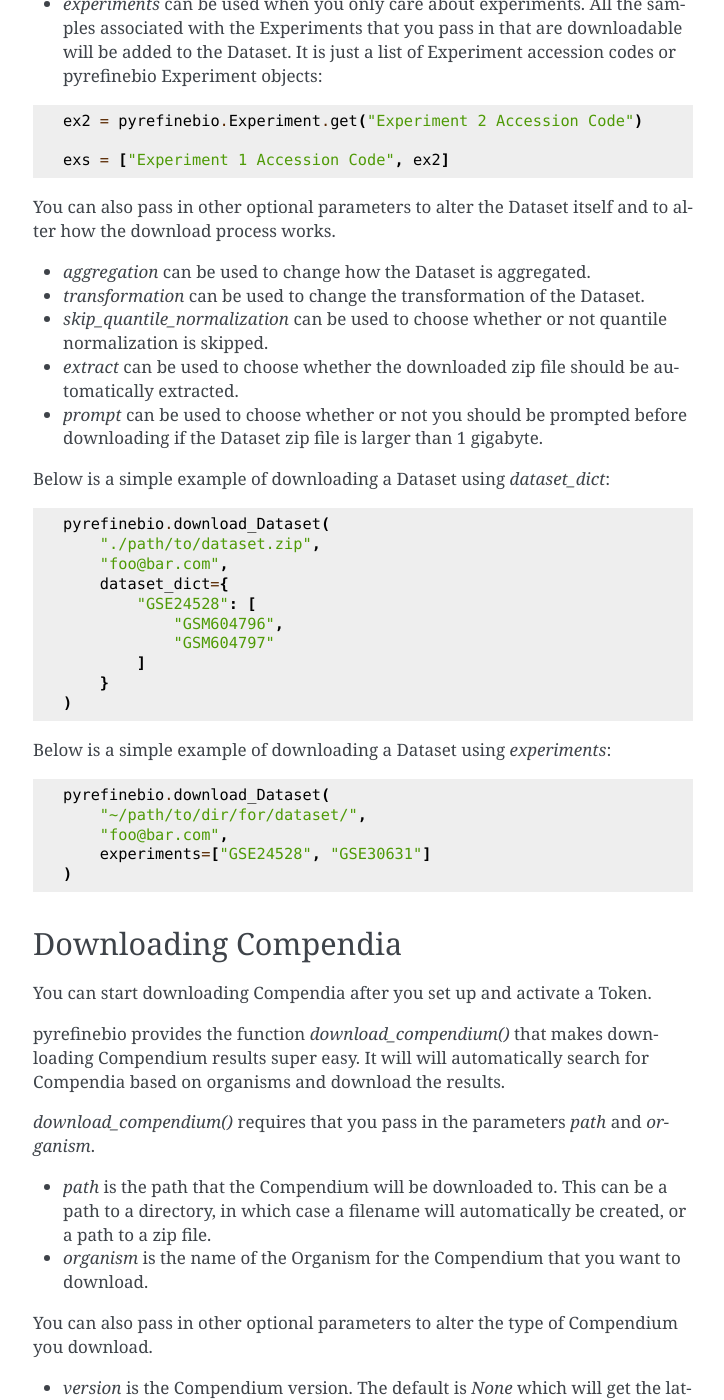
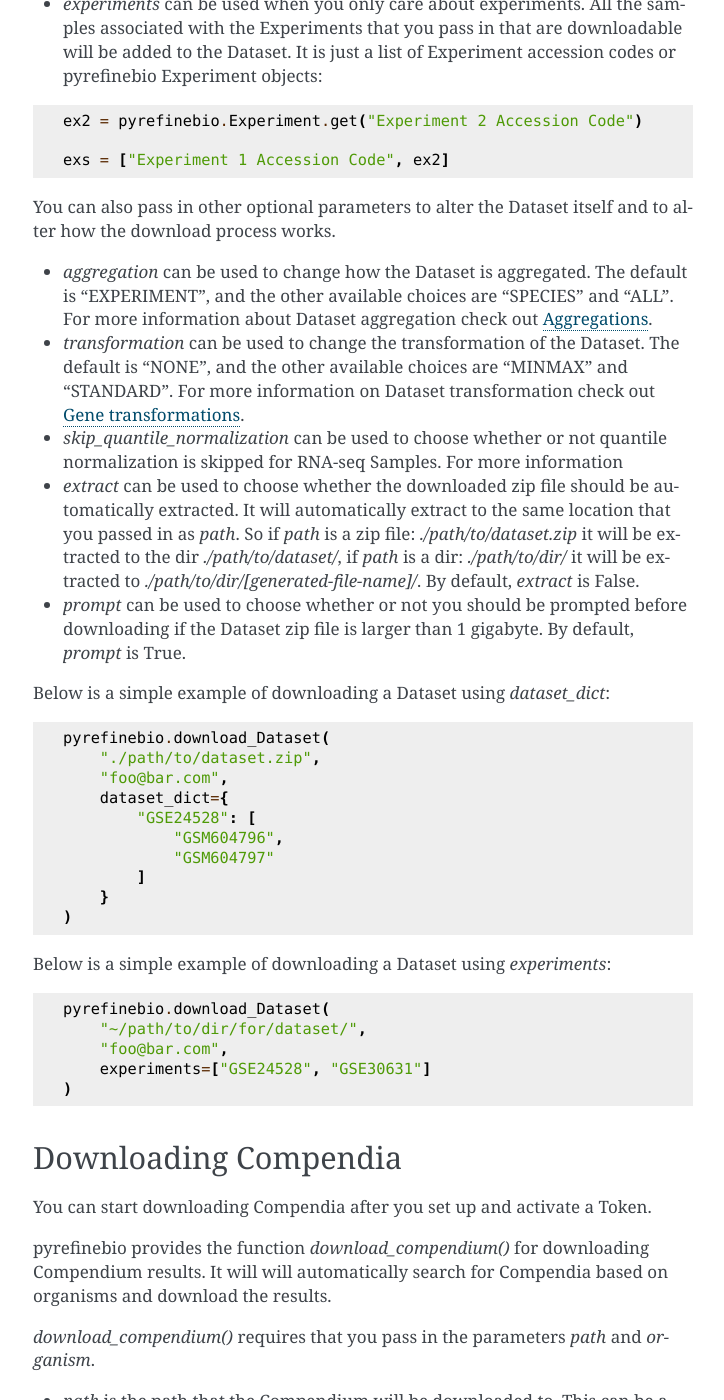
Before and after one commit to AlexsLemonade/refinebio-py, a Sphinx documentation site: the page built from docs/quickstart.rst, in a window 1280 px wide and 1400 px high, scrolled down 1908 px. Shown: the whole window, without its empty margins (387-1111 px from the left). Built offline with Sphinx 7.4.7, drawn with Linux system fonts in a browser that asks for light colours; some of the changed text lies outside the part shown.

Commit message:
add more info about default parameters; remove 'easy' phrasing

```diff
--- a/docs/quickstart.rst
+++ b/docs/quickstart.rst
@@ -61,7 +61,7 @@ Downloading Datasets
 
 After you set up and activate a Token you can start creating and downloading Datasets.
 
-pyrefinebio provides the function `download_dataset()` that makes creating and downloading Datasets super easy.
+pyrefinebio provides the function `download_dataset()` for creating and downloading Datasets.
 It will will automatically handle every part of the creation and download process for you.
 
 `download_dataset()` requires that you pass in the parameters `path`, `email_address`, and either `dataset_dict` or `experiments`.
@@ -97,15 +97,19 @@ The parameters `dataset_dict` and `experiments` both control the Experiments and
 
 You can also pass in other optional parameters to alter the Dataset itself and to alter how the download process works.
 
-* `aggregation` can be used to change how the Dataset is aggregated.
+* `aggregation` can be used to change how the Dataset is aggregated. The default is "EXPERIMENT", and the other available choices are "SPECIES" and "ALL". For more information about Dataset aggregation check out `Aggregations`_.
 
-* `transformation` can be used to change the transformation of the Dataset.
+* `transformation` can be used to change the transformation of the Dataset. The default is "NONE", and the other available choices are "MINMAX" and "STANDARD". For more information on Dataset transformation check out `Gene transformations`_.
 
-* `skip_quantile_normalization` can be used to choose whether or not quantile normalization is skipped.
+* `skip_quantile_normalization` can be used to choose whether or not quantile normalization is skipped for RNA-seq Samples. For more information
 
-* `extract` can be used to choose whether the downloaded zip file should be automatically extracted.
+* `extract` can be used to choose whether the downloaded zip file should be automatically extracted. It will automatically extract to the same location that you passed in as `path`. So if `path` is a zip file: `./path/to/dataset.zip` it will be extracted to the dir `./path/to/dataset/`, if `path` is a dir: `./path/to/dir/` it will be extracted to `./path/to/dir/[generated-file-name]/`. By default, `extract` is False.
 
-* `prompt` can be used to choose whether or not you should be prompted before downloading if the Dataset zip file is larger than 1 gigabyte.
+* `prompt` can be used to choose whether or not you should be prompted before downloading if the Dataset zip file is larger than 1 gigabyte. By default, `prompt` is True.
+
+.. _Aggregations: https://refinebio-docs.readthedocs.io/en/latest/main_text.html?highlight=aggregation#aggregations
+
+.. _Gene transformations: https://refinebio-docs.readthedocs.io/en/latest/main_text.html?highlight=quantile#gene-transformations
 
 Below is a simple example of downloading a Dataset using `dataset_dict`:
 
@@ -137,7 +141,7 @@ Downloading Compendia
 
 You can start downloading Compendia after you set up and activate a Token.
 
-pyrefinebio provides the function `download_compendium()` that makes downloading Compendium results super easy.
+pyrefinebio provides the function `download_compendium()` for downloading Compendium results.
 It will will automatically search for Compendia based on organisms and download the results.
 
 `download_compendium()` requires that you pass in the parameters `path` and `organism`.
@@ -150,11 +154,11 @@ You can also pass in other optional parameters to alter the type of Compendium y
 
 * `version` is the Compendium version. The default is `None` which will get the latest version.
 
-* `quant_sf_only` can be used to choose if the Compendium is quantile normalized. Pass in True for RNA-seq Sample Compendium results or False for quantile normalized
+* `quant_sf_only` can be used to choose if the Compendium is quantile normalized. Pass in True for RNA-seq Sample Compendium results or False for quantile normalized. By default, `quant_sf_only` is False.
 
-* `extract` can be used to choose whether the downloaded zip file should be automatically extracted.
+* `extract` can be used to choose whether the downloaded zip file should be automatically extracted. It will automatically extract to the same location that you passed in as `path`. So if `path` is a zip file: `./path/to/dataset.zip` it will be extracted to the dir `./path/to/dataset/`, if `path` is a dir: `./path/to/dir/` it will be extracted to `./path/to/dir/[generated-file-name]/`. By default, `extract` is False.
 
-* `prompt` can be used to choose whether or not you should be prompted before downloading if the Compendium zip file is larger than 1 gigabyte.
+* `prompt` can be used to choose whether or not you should be prompted before downloading if the Dataset zip file is larger than 1 gigabyte. By default, `prompt` is True.
 
 Below is a simple example of Downloading a Compendium result:
 
--- a/pyrefinebio/__init__.py
+++ b/pyrefinebio/__init__.py
@@ -29,5 +29,5 @@ from pyrefinebio.high_level_functions import (
     help,
     download_dataset,
     download_compendium,
-    download_quandfile_compendium
+    download_quantfile_compendium
 )
```
Also changed, not shown: other parts of docs/quickstart.rst (+6 -6 lines), 4 other files.
